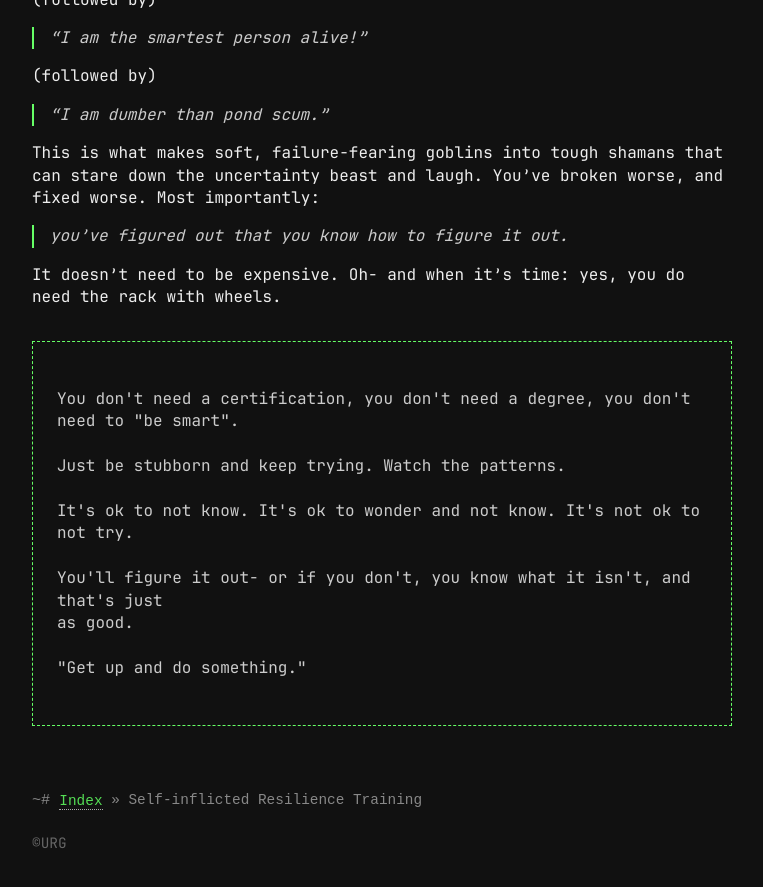
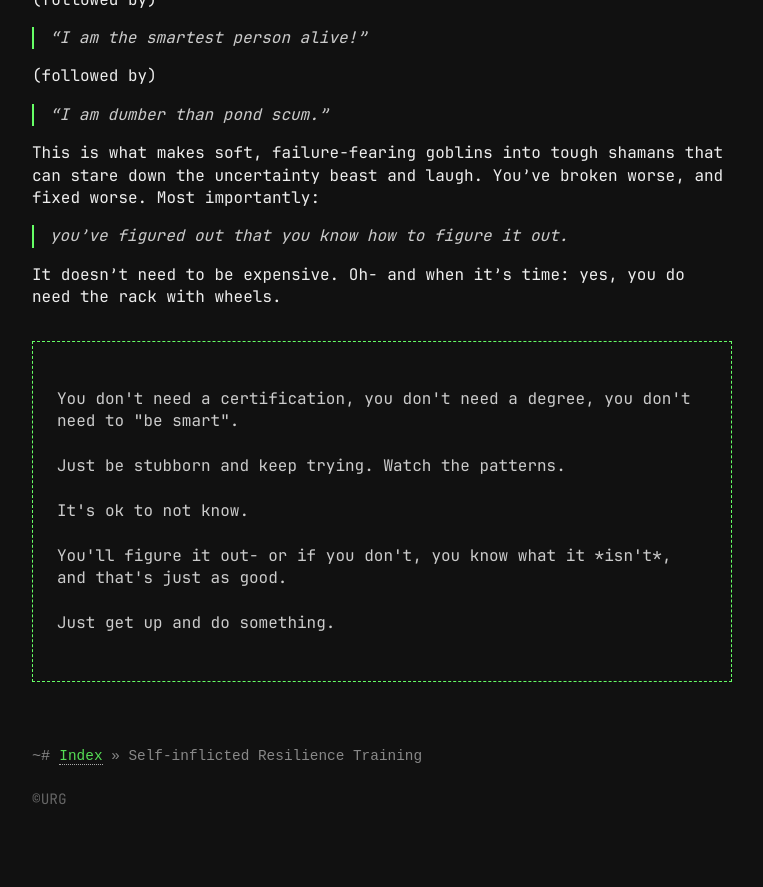
Before and after one commit to urgdog/urg.systems, a Jekyll site: the page built from thonks/homelab.md, in a window 1280 px wide and 900 px high, scrolled down 1496 px. Shown: the top 887 px of the window, without its empty margins (258-1021 px from the left). Built offline with Jekyll 4.4.1, drawn with Linux system fonts in a browser that asks for light colours; after the commit the page ends 2351 px from its top, so only the background shows below that.

Commit message:
formatting

```diff
--- a/thonks/homelab.md
+++ b/thonks/homelab.md
@@ -83,11 +83,10 @@ You don't need a certification, you don't need a degree, you don't need to "be s
 
 Just be stubborn and keep trying. Watch the patterns.
 
-It's ok to not know. It's ok to wonder and not know. It's not ok to not try.
+It's ok to not know.
 
-You'll figure it out- or if you don't, you know what it isn't, and that's just
-as good.
+You'll figure it out- or if you don't, you know what it *isn't*, and that's just as good.
 
-"Get up and do something."
+Just get up and do something.
 
 </div>
```
Also changed, not shown: stories/video-on-demand.md (+2 -2 lines), thonks/new-home.md (+5 -6 lines).
